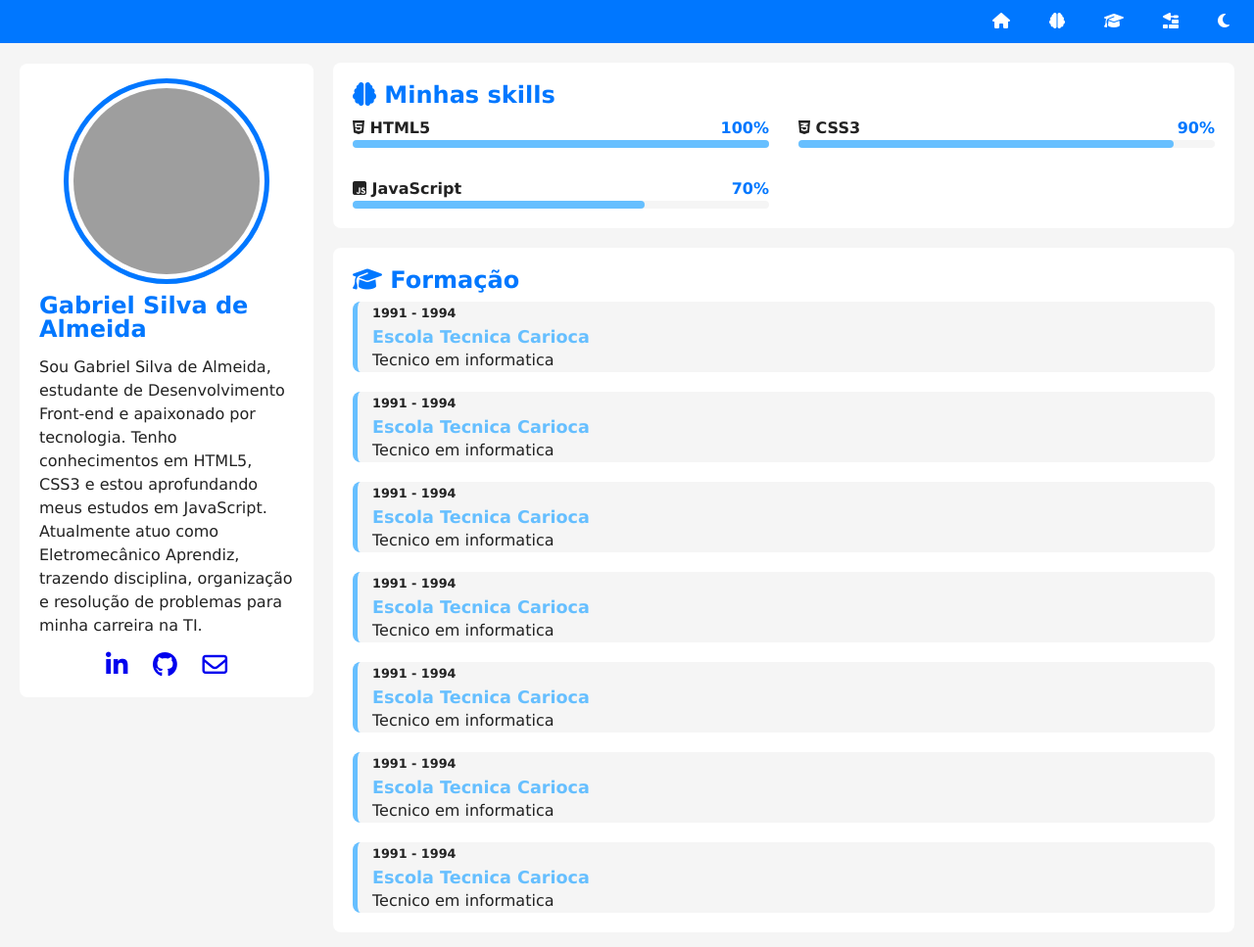
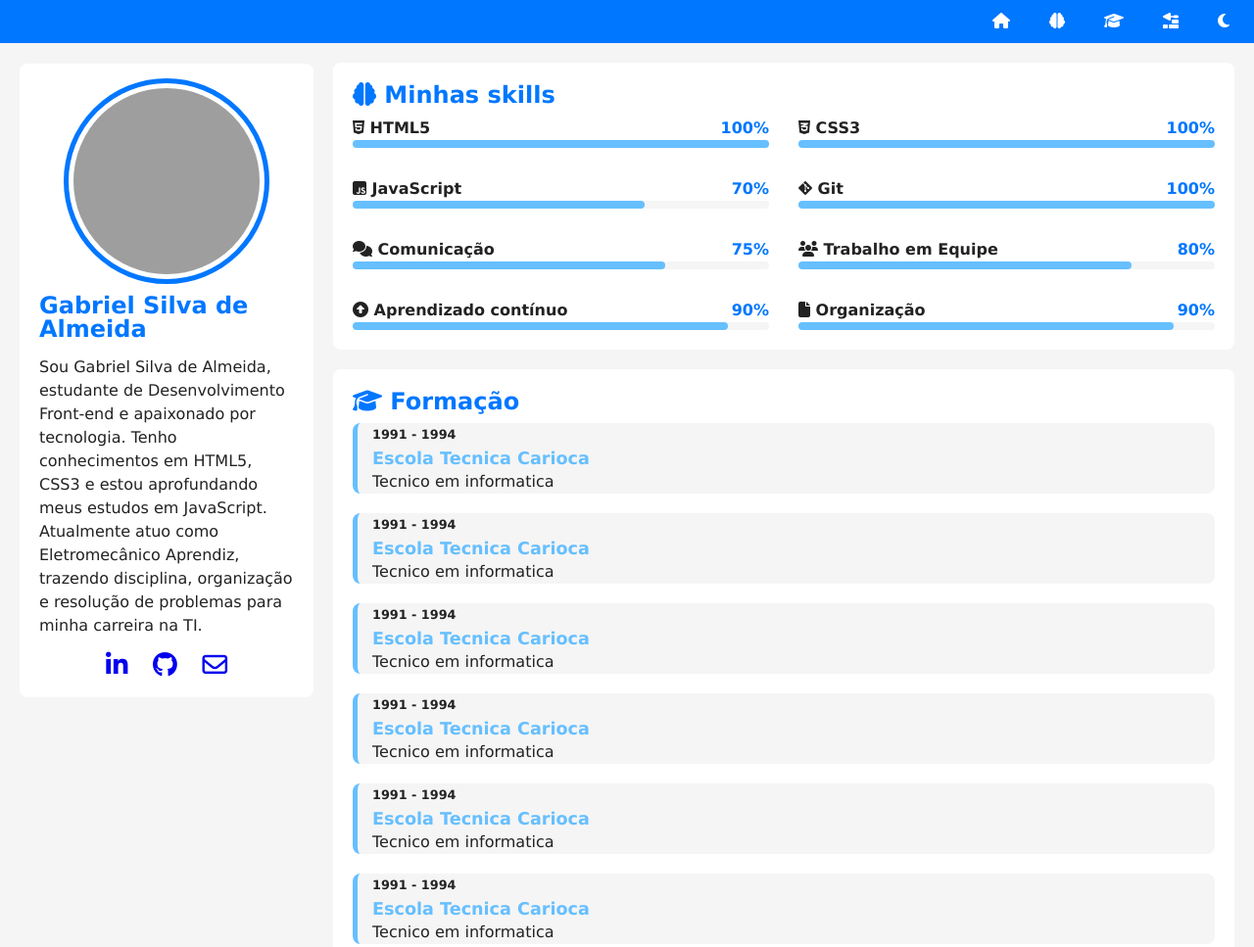
Before and after one commit to Gabriel-g1t/portifolio, a plain HTML site: page index.html in a window 1280 px wide. Shown: the top 967 px of the page at 98% size. Drawn offline with Linux system fonts and the light colour scheme; grey boxes are pictures that could not be loaded.

Commit message:
atualizando skills

```diff
--- a/index.html
+++ b/index.html
@@ -74,11 +74,11 @@
                                 <i class="fa-brands fa-css3-alt"></i> CSS3
                             </span>
                             <span class="porcent">
-                                90%
+                                100%
                             </span>
                         </div>
                         <div class="barra">
-                            <div class="progresso" style="width: 90%;"></div>
+                            <div class="progresso" style="width: 100%;"></div>
                         </div>
                     </div>
 
@@ -93,6 +93,76 @@
                         </div>
                         <div class="barra">
                             <div class="progresso" style="width: 70%;"></div>
+                        </div>
+                    </div>
+
+                    <div class="item">
+                        <div class="info">
+                            <span class="nome">
+                                <i class="fa-brands fa-git-alt"></i> Git
+                            </span>
+                            <span class="porcent">
+                                100%
+                            </span>
+                        </div>
+                        <div class="barra">
+                            <div class="progresso" style="width: 100%;"></div>
+                        </div>
+                    </div>
+
+                    <div class="item">
+                        <div class="info">
+                            <span class="nome">
+                                <i class="fa-solid fa-comments"></i> Comunicação
+                            </span>
+                            <span class="porcent">
+                                75%
+                            </span>
+                        </div>
+                        <div class="barra">
+                            <div class="progresso" style="width: 75%;"></div>
+                        </div>
+                    </div>
+
+                    <div class="item">
+                        <div class="info">
+                            <span class="nome">
+                                <i class="fa-solid fa-users"></i> Trabalho em Equipe
+                            </span>
+                            <span class="porcent">
+                                80%
+                            </span>
+                        </div>
+                        <div class="barra">
+                            <div class="progresso" style="width: 80%;"></div>
+                        </div>
+                    </div>
+
+                    <div class="item">
+                        <div class="info">
+                            <span class="nome">
+                                <i class="fa-solid fa-circle-up"></i> Aprendizado contínuo
+                            </span>
+                            <span class="porcent">
+                                90%
+                            </span>
+                        </div>
+                        <div class="barra">
+                            <div class="progresso" style="width: 90%;"></div>
+                        </div>
+                    </div>
+
+                    <div class="item">
+                        <div class="info">
+                            <span class="nome">
+                                <i class="fa-solid fa-file"></i> Organização
+                            </span>
+                            <span class="porcent">
+                                90%
+                            </span>
+                        </div>
+                        <div class="barra">
+                            <div class="progresso" style="width: 90%;"></div>
                         </div>
                     </div>
             </article> <!-- Fim article#skills -->
```
